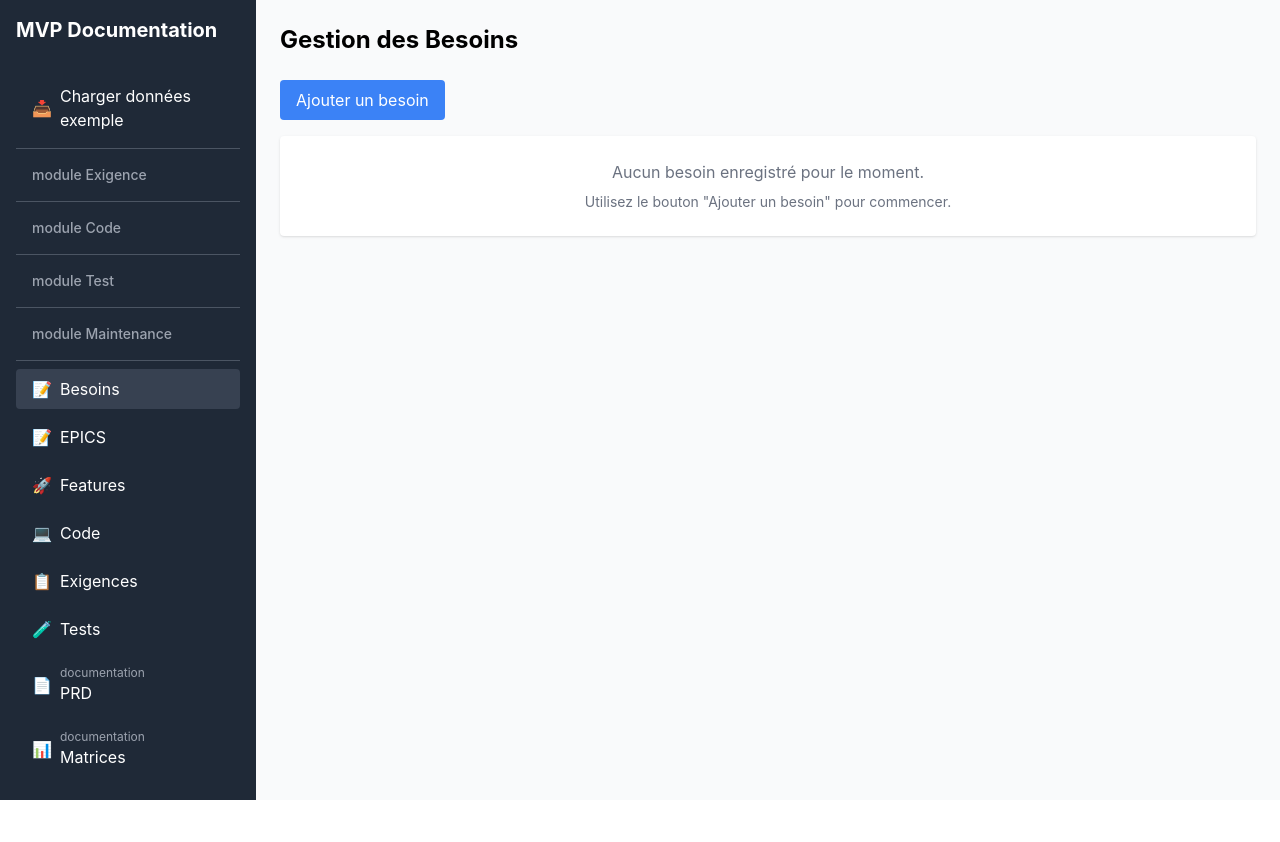
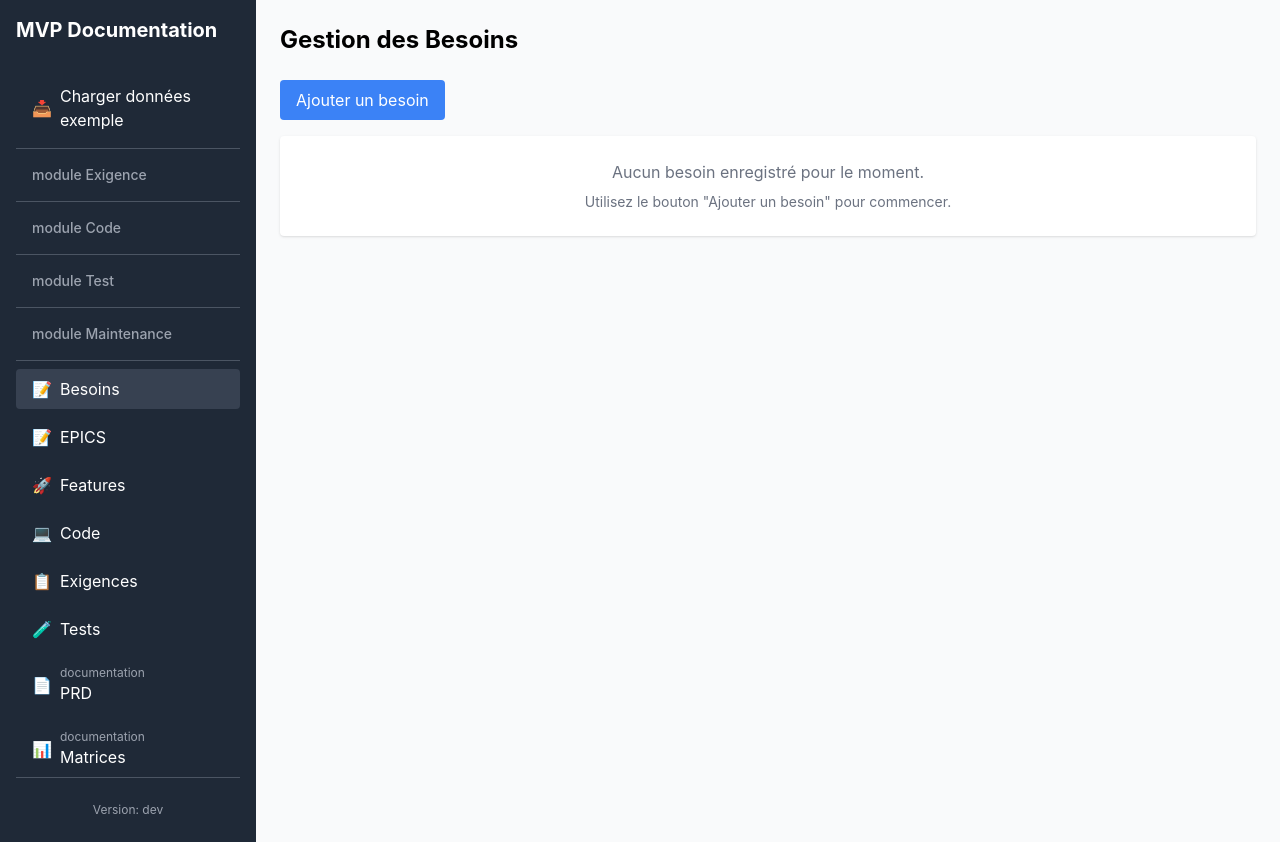
Before and after one commit to ggu-pounky/MVP_documentation, a Next.js app: page / in a window 1280 px wide. Before the commit the page ends 800 px from the top, so only its background shows below. Built offline with nearby package versions, Linux system fonts and the light colour scheme.

Commit message:
feat: Ajouter le numéro de version dans le menu de gauche
- Ajout d'un footer dans Sidebar.tsx avec la version (74cf10c)
- Cela permettra de vérifier visuellement si la bonne version est déployée

Closes #

Co-authored-by: ggu-pounky <ggu-pounky@users.noreply.github.com>

```diff
--- a/components/Sidebar.tsx
+++ b/components/Sidebar.tsx
@@ -150,6 +150,9 @@ export default function Sidebar() {
     }
   }
 
+  // Récupérer le numéro de version (hash du commit)
+  const version = process.env.NEXT_PUBLIC_VERSION || 'dev'
+
   return (
     <aside className="w-64 bg-gray-800 text-white min-h-screen p-4 flex flex-col">
       <div className="mb-8">
@@ -282,6 +285,14 @@ export default function Sidebar() {
           </span>
         </Link>
       </nav>
+
+      {/* Numéro de version en bas du menu */}
+      <div className="mt-auto pt-4 border-t border-gray-600">
+        <div className="px-4 py-2 text-xs text-gray-400 text-center">
+          Version: {version || '74cf10c'}
+        </div>
+      </div>
+
       {/* Notification pour le chargement des données */}
       {notification && (
         <div
```
